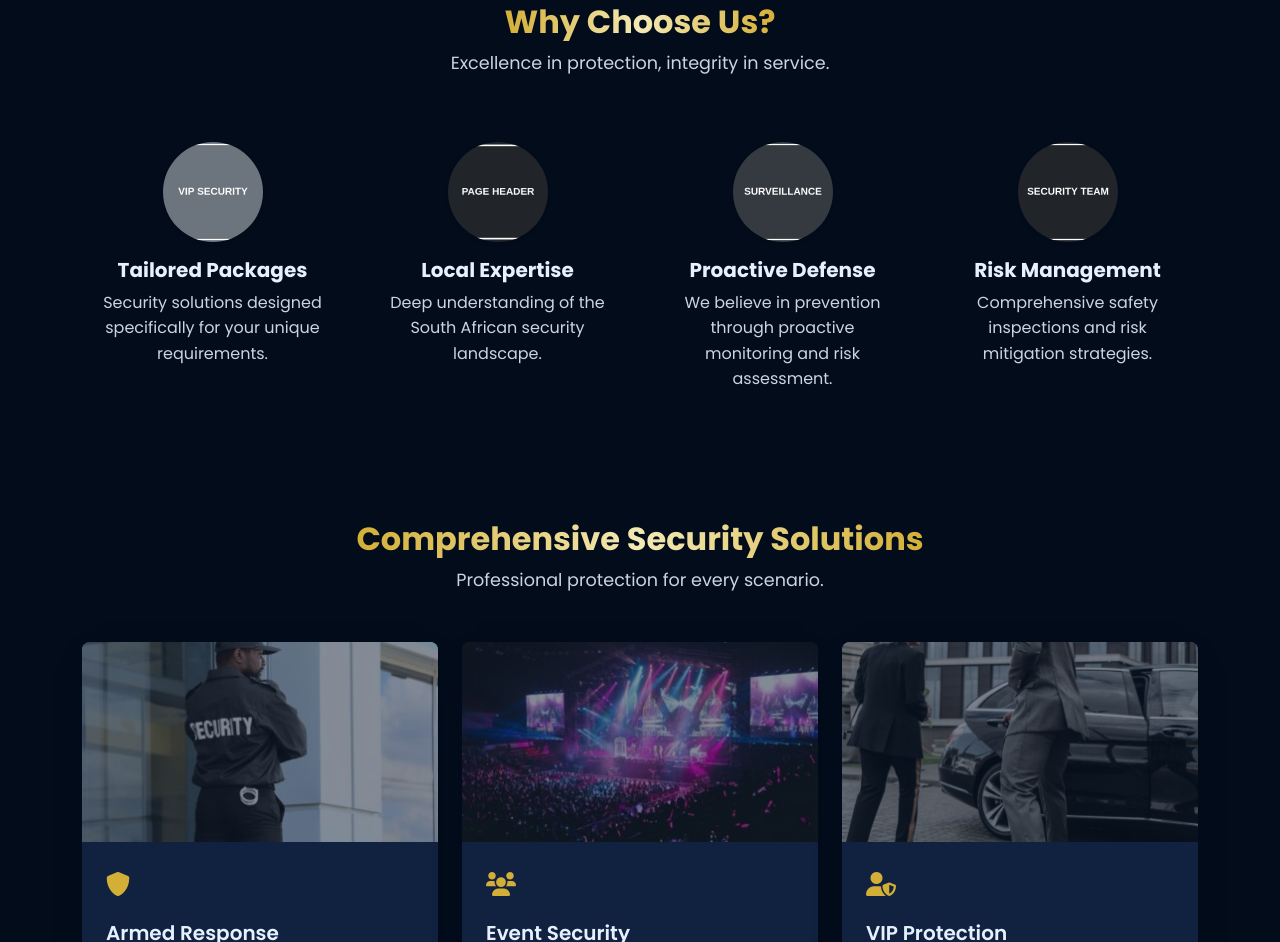
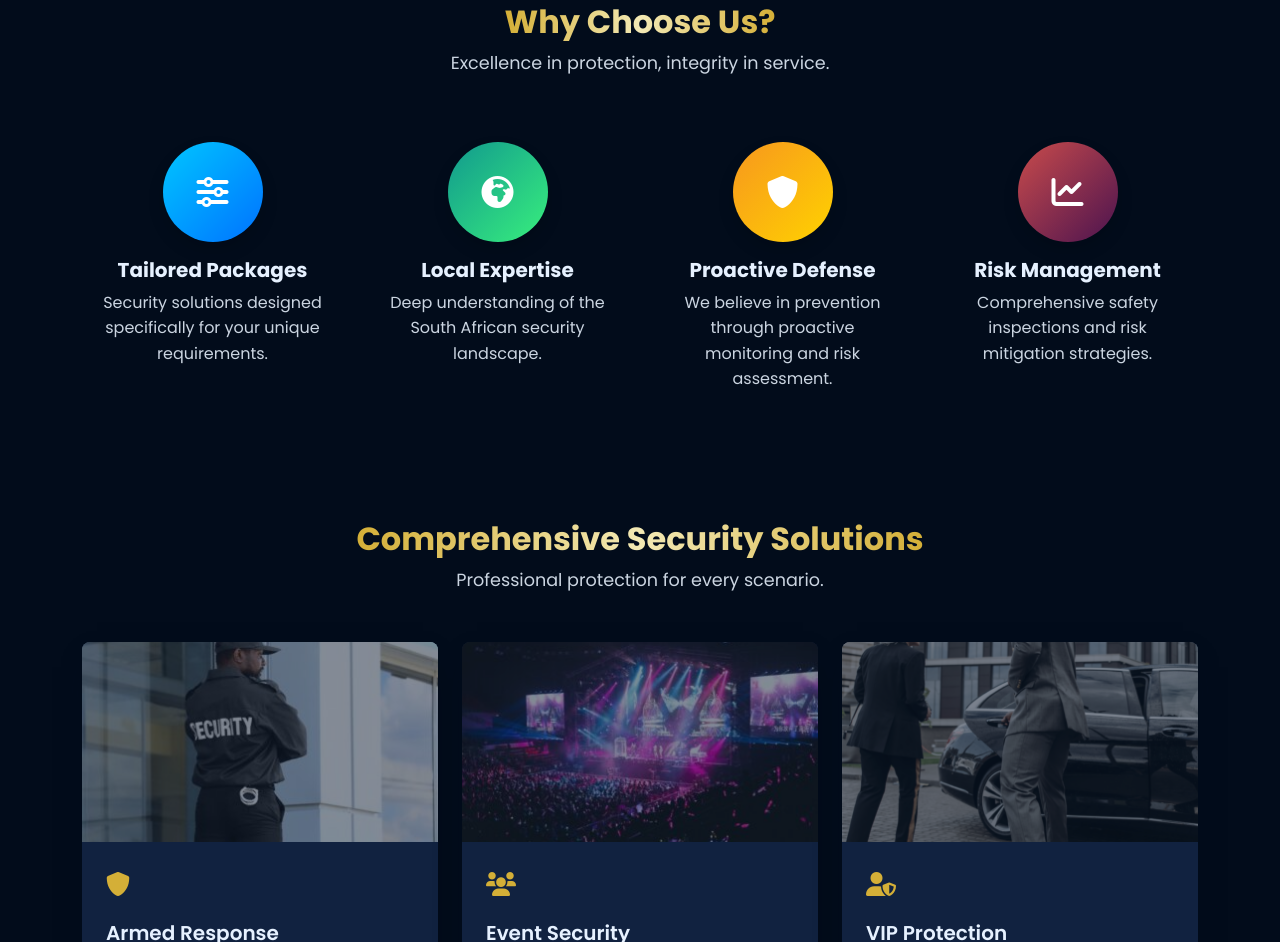
Before and after one commit to BhekumusaEric/1callrr_website, a plain HTML site: page index.html in a window 1280 px wide. Shown: the part 845-1787 px from the top of the page. Drawn offline with nearby package versions, Linux system fonts and the light colour scheme.

Commit message:
webform 3

```diff
--- a/index.html
+++ b/index.html
@@ -112,9 +112,10 @@
             <div class="row g-4 mobile-hidden">
                 <div class="col-md-6 col-lg-3" data-aos="fade-up" data-aos-delay="100">
                     <div class="text-center p-3">
-                        <img src="images/vip-security(1).jpg" alt="Tailored Packages"
-                            class="mb-3 rounded-circle shadow-sm"
-                            style="width: 100px; height: 100px; object-fit: cover;">
+                        <div class="mb-3 mx-auto d-flex align-items-center justify-content-center rounded-circle shadow"
+                            style="width:100px;height:100px;background:linear-gradient(135deg,#00c6ff,#0072ff)">
+                            <i class="fas fa-sliders-h fa-2x text-white"></i>
+                        </div>
                         <h5>Tailored Packages</h5>
                         <p class="text-muted">Security solutions designed specifically for your unique
                             requirements.</p>
@@ -122,9 +123,10 @@
                 </div>
                 <div class="col-md-6 col-lg-3" data-aos="fade-up" data-aos-delay="200">
                     <div class="text-center p-3">
-                        <img src="images/page-header-bg(1).jpg" alt="Local Expertise"
-                            class="mb-3 rounded-circle shadow-sm"
-                            style="width: 100px; height: 100px; object-fit: cover;">
+                        <div class="mb-3 mx-auto d-flex align-items-center justify-content-center rounded-circle shadow"
+                            style="width:100px;height:100px;background:linear-gradient(135deg,#11998e,#38ef7d)">
+                            <i class="fas fa-globe-africa fa-2x text-white"></i>
+                        </div>
                         <h5>Local Expertise</h5>
                         <p class="text-muted">Deep understanding of the South African security landscape.
                         </p>
@@ -132,9 +134,10 @@
                 </div>
                 <div class="col-md-6 col-lg-3" data-aos="fade-up" data-aos-delay="300">
                     <div class="text-center p-3">
-                        <img src="images/surveillance(1).jpg" alt="Proactive Defense"
-                            class="mb-3 rounded-circle shadow-sm"
-                            style="width: 100px; height: 100px; object-fit: cover;">
+                        <div class="mb-3 mx-auto d-flex align-items-center justify-content-center rounded-circle shadow"
+                            style="width:100px;height:100px;background:linear-gradient(135deg,#f7971e,#ffd200)">
+                            <i class="fas fa-shield-alt fa-2x text-white"></i>
+                        </div>
                         <h5>Proactive Defense</h5>
                         <p class="text-muted">We believe in prevention through proactive monitoring and risk
                             assessment.</p>
@@ -142,9 +145,10 @@
                 </div>
                 <div class="col-md-6 col-lg-3" data-aos="fade-up" data-aos-delay="400">
                     <div class="text-center p-3">
-                        <img src="images/security-team(1).jpg" alt="Risk Management"
-                            class="mb-3 rounded-circle shadow-sm"
-                            style="width: 100px; height: 100px; object-fit: cover;">
+                        <div class="mb-3 mx-auto d-flex align-items-center justify-content-center rounded-circle shadow"
+                            style="width:100px;height:100px;background:linear-gradient(135deg,#c94b4b,#4b134f)">
+                            <i class="fas fa-chart-line fa-2x text-white"></i>
+                        </div>
                         <h5>Risk Management</h5>
                         <p class="text-muted">Comprehensive safety inspections and risk mitigation
                             strategies.</p>
@@ -156,8 +160,10 @@
             <div class="mobile-only mobile-carousel">
                 <div class="carousel-card">
                     <div class="text-center p-3 bg-dark rounded border border-secondary">
-                        <img src="images/vip-security(1).jpg" alt="Tailored Packages"
-                            class="mb-3 rounded-circle shadow-sm" style="width: 80px; height: 80px; object-fit: cover;">
+                        <div class="mb-3 mx-auto d-flex align-items-center justify-content-center rounded-circle shadow"
+                            style="width:80px;height:80px;background:linear-gradient(135deg,#00c6ff,#0072ff)">
+                            <i class="fas fa-sliders-h fa-xl text-white"></i>
+                        </div>
                         <h5>Tailored Packages</h5>
                         <p class="text-muted small">Security solutions designed specifically for your unique
                             requirements.</p>
@@ -165,8 +171,10 @@
                 </div>
                 <div class="carousel-card">
                     <div class="text-center p-3 bg-dark rounded border border-secondary">
-                        <img src="images/page-header-bg(1).jpg" alt="Local Expertise"
-                            class="mb-3 rounded-circle shadow-sm" style="width: 80px; height: 80px; object-fit: cover;">
+                        <div class="mb-3 mx-auto d-flex align-items-center justify-content-center rounded-circle shadow"
+                            style="width:80px;height:80px;background:linear-gradient(135deg,#11998e,#38ef7d)">
+                            <i class="fas fa-globe-africa fa-xl text-white"></i>
+                        </div>
                         <h5>Local Expertise</h5>
                         <p class="text-muted small">Deep understanding of the South African security
                             landscape.</p>
@@ -174,16 +182,20 @@
                 </div>
                 <div class="carousel-card">
                     <div class="text-center p-3 bg-dark rounded border border-secondary">
-                        <img src="images/surveillance(1).jpg" alt="Proactive Defense"
-                            class="mb-3 rounded-circle shadow-sm" style="width: 80px; height: 80px; object-fit: cover;">
+                        <div class="mb-3 mx-auto d-flex align-items-center justify-content-center rounded-circle shadow"
+                            style="width:80px;height:80px;background:linear-gradient(135deg,#f7971e,#ffd200)">
+                            <i class="fas fa-shield-alt fa-xl text-white"></i>
+                        </div>
                         <h5>Proactive Defense</h5>
                         <p class="text-muted small">Prevention through proactive monitoring.</p>
                     </div>
                 </div>
                 <div class="carousel-card">
                     <div class="text-center p-3 bg-dark rounded border border-secondary">
-                        <img src="images/security-team(1).jpg" alt="Risk Management"
-                            class="mb-3 rounded-circle shadow-sm" style="width: 80px; height: 80px; object-fit: cover;">
+                        <div class="mb-3 mx-auto d-flex align-items-center justify-content-center rounded-circle shadow"
+                            style="width:80px;height:80px;background:linear-gradient(135deg,#c94b4b,#4b134f)">
+                            <i class="fas fa-chart-line fa-xl text-white"></i>
+                        </div>
                         <h5>Risk Management</h5>
                         <p class="text-muted small">Comprehensive safety inspections and risk mitigation.
                         </p>
```
